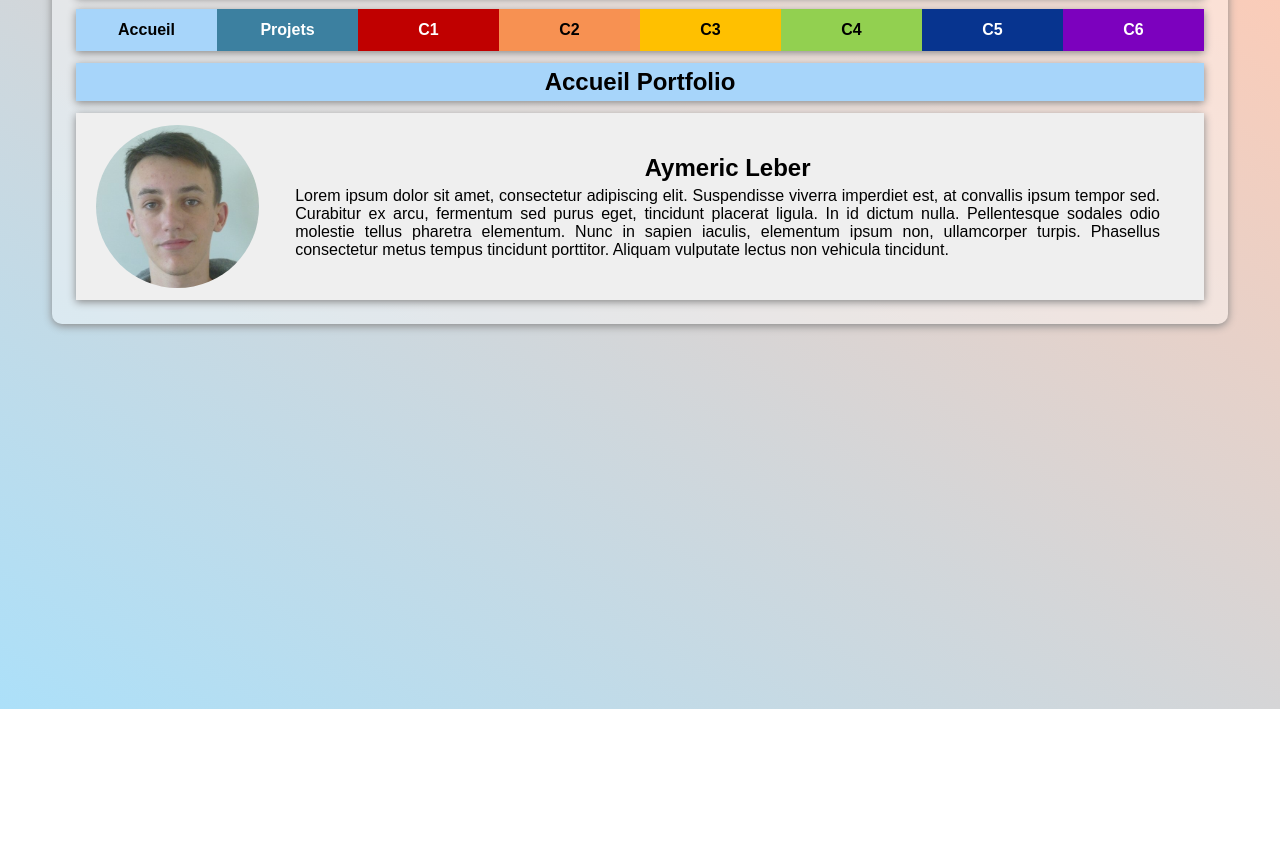
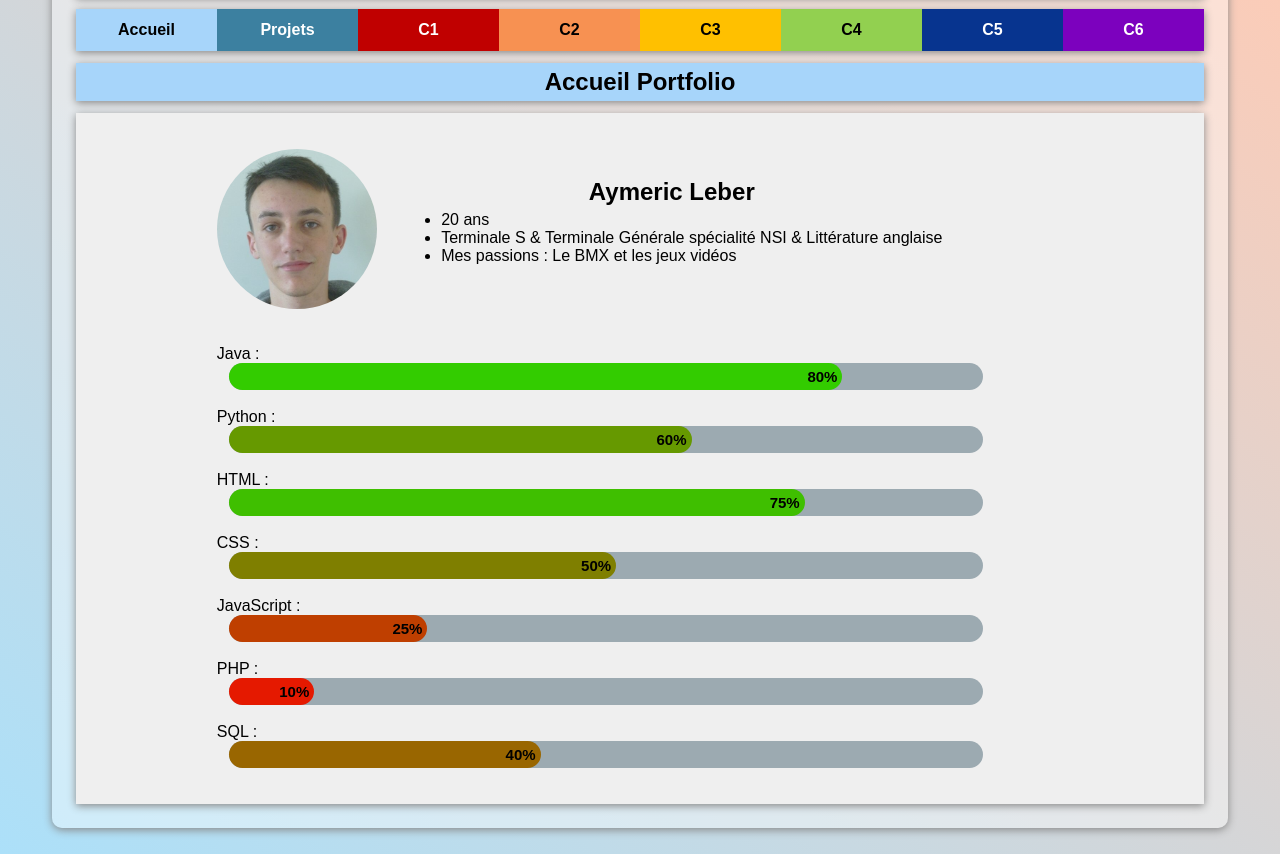
Before and after one commit to AymericLeber/Portfolio-IUT, a plain HTML site: page index.html in a window 1280 px wide. Shown: the part 91-945 px from the top of the page. Before the commit the page ends 800 px from the top, so only its background shows below. Drawn offline with Linux system fonts and the light colour scheme.

Commit message:
Accueil terminé

```diff
--- a/index.html
+++ b/index.html
@@ -29,17 +29,65 @@
 			</nav>
 
 			<h1 id="h1Ac">Accueil Portfolio</h1>
-            <div class="box boxFlex">
-                <img src="leber_a.JPG" alt="Photo de Aymeric" width="15%" id="PP">
+			<div class="box" >
+				<div class="boxFlex" id="indexPresentation">
+					<img src="leber_a.JPG" alt="Photo de Aymeric" id="PP">
 					<div>
 						<h2>Aymeric Leber</h2>
-                    <p>
-                        Lorem ipsum dolor sit amet, consectetur adipiscing elit. Suspendisse viverra imperdiet est, at convallis ipsum tempor sed.
-                        Curabitur ex arcu, fermentum sed purus eget, tincidunt placerat ligula. In id dictum nulla.
-                        Pellentesque sodales odio molestie tellus pharetra elementum. Nunc in sapien iaculis, elementum ipsum non, ullamcorper turpis.
-                        Phasellus consectetur metus tempus tincidunt porttitor. Aliquam vulputate lectus non vehicula tincidunt.
-                    </p>
+						<ul>
+							<li>20 ans																	</li>
+							<li>Terminale S & Terminale Générale spécialité NSI & Littérature anglaise	</li>
+							<li>Mes passions : Le BMX et les jeux vidéos 								</li>
+						</ul>
+						<br/>
 					</div>
+				</div>
+
+				<div id="langageProg">
+
+					<p>Java : </p>
+					<div class="progressbar-wrapper">
+						<div class="progressbar pb80">80%</div>
+					</div>
+
+					<br/>
+					<p>Python : </p>
+					<div class="progressbar-wrapper">
+						<div class="progressbar pb60">60%</div>
+					</div>
+
+					<br/>
+					<p>HTML : </p>
+					<div class="progressbar-wrapper">
+						<div class="progressbar pb75">75%</div>
+					</div>
+
+					<br/>
+					<p>CSS : </p>
+					<div class="progressbar-wrapper">
+						<div class="progressbar pb50">50%</div>
+					</div>
+
+					<br/>
+					<p>JavaScript : </p>
+					<div class="progressbar-wrapper">
+						<div class="progressbar pb25">25%</div>
+					</div>
+
+					<br/>
+					<p>PHP : </p>
+					<div class="progressbar-wrapper">
+						<div class="progressbar pb10">10%</div>
+					</div>
+
+					<br/>
+					<p>SQL : </p>
+					<div class="progressbar-wrapper">
+						<div class="progressbar pb40">40%</div>
+					</div>
+
+				</div>
+
 			</div>
 		</div>
 	</body>
--- a/style.css
+++ b/style.css
@@ -68,7 +68,7 @@ h2
     font-size  : x-large;
 }
 
-h3 { font-size : 120%; text-decoration: underline overline;  }
+h3 { font-size : 120%; text-decoration: underline;  }
 
 header
 {
@@ -79,20 +79,65 @@ header
     justify-content  : center;
 }
 
-#h1Ac     { /*border: 3px solid #77a2c5;*/ background-color: #a7d5fa;                 }
-#h1Pr     { /*border: 3px solid #77a2c5;*/ background-color: #3c80a0; color : white }
-#h1C1     { /*border: 3px solid #640404;*/ background-color: #C00000; color : white }
-#h1C2     { /*border: 3px solid #C35E27;*/ background-color: #F79152;                 }
-#h1C3     { /*border: 3px solid #B78809;*/ background-color: #FFC000;                 }
-#h1C4     { /*border: 3px solid #5C8729;*/ background-color: #92D050;                 }
-#h1C5     { /*border: 3px solid #002060;*/ background-color: #07348F; color : white }
-#h1C6     { /*border: 3px solid #580D7F;*/ background-color: #7C01BE; color : white }
+#h1Ac     { background-color: #a7d5fa;                 }
+#h1Pr     { background-color: #3c80a0; color : white }
+#h1C1     { background-color: #C00000; color : white }
+#h1C2     { background-color: #F79152;                 }
+#h1C3     { background-color: #FFC000;                 }
+#h1C4     { background-color: #92D050;                 }
+#h1C5     { background-color: #07348F; color : white }
+#h1C6     { background-color: #7C01BE; color : white }
 
 .desac {color : #808080;}
 
 #PP
 {
-    border-radius : 50%;
-    margin-right  : 12px;
-    object-fit    : contain;
+	width			: 17%;
+    border-radius 	: 50%;
+    object-fit    	: contain;
 }
+
+#indexPresentation { margin-left: 10%;}
+
+/************************
+ * BARRE DE PROGRESSION *
+ ************************/
+
+#langageProg
+{
+	--couleur 	: #ff0404;
+	display 	: block;
+	margin-left	: 10%;
+}
+
+.progressbar-wrapper
+{
+	margin 			: 0px;
+	margin-left		: 12px;
+	padding 		: 0px;
+	background-color: #9caab1;
+	border-radius	: 15px;
+	width			: 80%;
+}
+
+.progressbar
+{
+	margin 			: 0px;
+	padding 		: 0px;
+	background-color: var(--couleur);
+	color			: black;
+	font-weight		: bold;
+	padding			: 5px;
+	text-align		: right;
+	font-size		: 15px;
+	border-radius	: 15px;
+}
+
+.pb80 { width: 80%; --couleur : rgb(51 , 204, 0); }
+.pb75 { width: 75%; --couleur : rgb(63 , 191, 0); }
+.pb60 { width: 60%; --couleur : rgb(102, 153, 0); }
+.pb50 { width: 50%; --couleur : rgb(127, 127, 0); }
+.pb40 { width: 40%; --couleur : rgb(153, 102, 0); }
+.pb30 { width: 30%; --couleur : rgb(178,  76, 0); }
+.pb25 { width: 25%; --couleur : rgb(191,  63, 0); }
+.pb10 { width: 10%; --couleur : rgb(229,  25, 0); }
```
Lines whose indentation alone changed are shown as unchanged.
